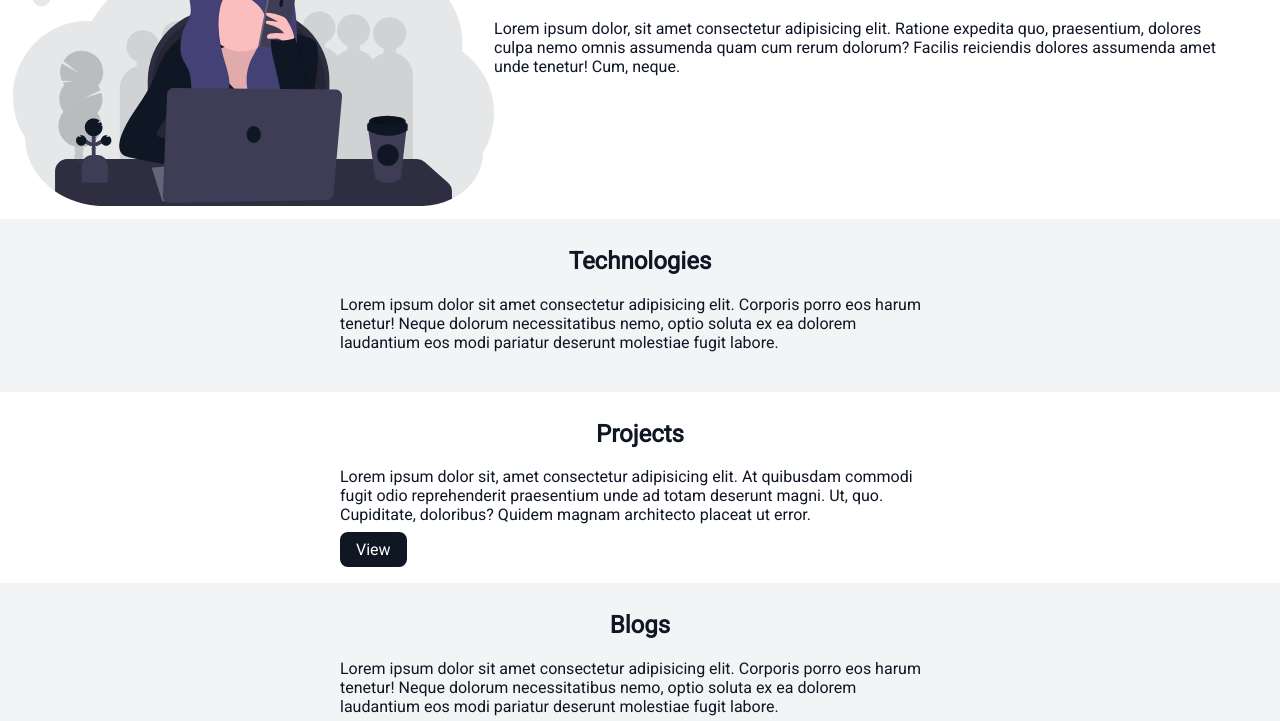
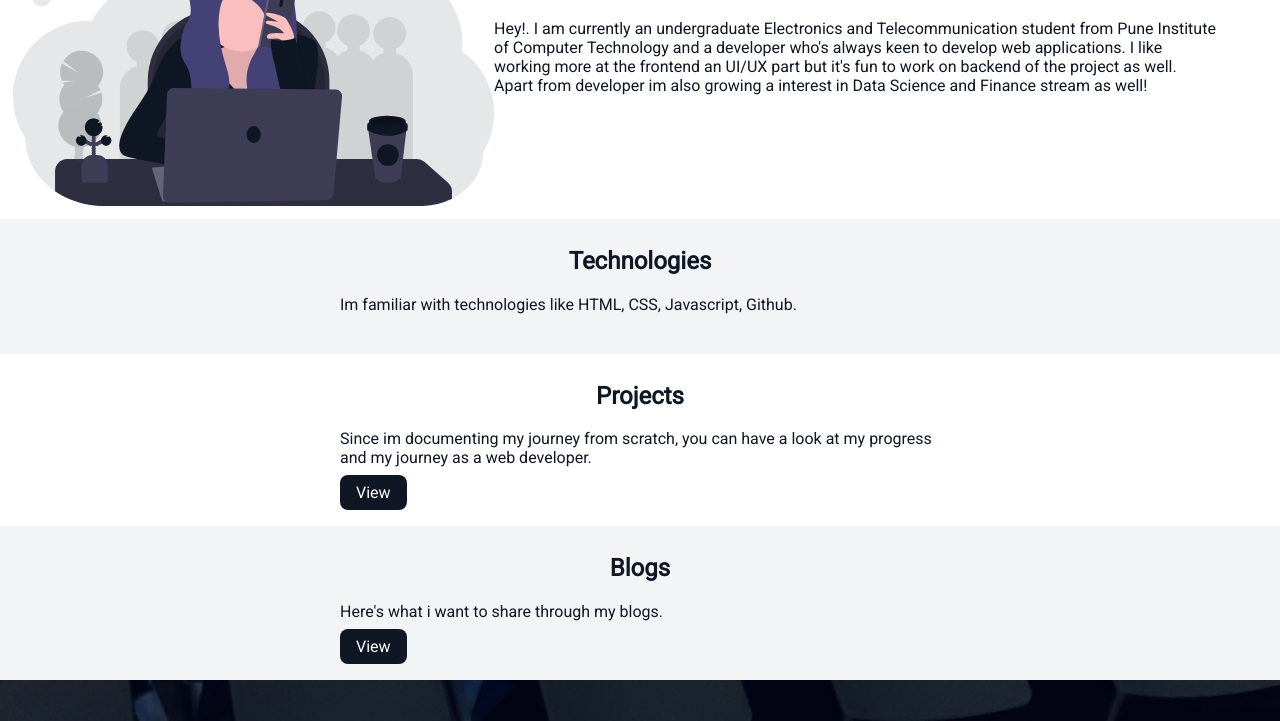
Before and after one commit to nshanbhag20001412/NehaShanbhagPortfolio, a plain HTML site: page index.html in a window 1280 px wide. Shown: the part 228-949 px from the top of the page. Drawn offline with Linux system fonts and the light colour scheme.

Commit message:
changes in the content.

```diff
--- a/index.html
+++ b/index.html
@@ -22,8 +22,11 @@
     <header class="hero hero-text">
         <img class="hero-img" src="Images/hero.svg"/>
         <div><h1>Neha Gajanan Shanbhag | Web Developer</h1>
-            <p>Lorem ipsum dolor, sit amet consectetur adipisicing elit. Ratione expedita quo, praesentium, dolores culpa nemo omnis assumenda quam cum rerum dolorum? Facilis reiciendis dolores assumenda amet unde tenetur! Cum, neque.
-            </p></div>
+            <p>Hey!. I am currently an undergraduate Electronics and Telecommunication student from Pune Institute of Computer Technology and a developer who's  always keen to develop web applications.
+
+             I like working more at the frontend an UI/UX part but it's fun to work on backend of the project as well. Apart from developer im also growing a interest in Data Science and Finance stream as well!
+            </p>
+        </div>
 
     </header>
 
@@ -33,7 +36,7 @@
         </h2>
         <div class="container container-center">
         <p>
-            Lorem ipsum dolor sit amet consectetur adipisicing elit. Corporis porro eos harum tenetur! Neque dolorum necessitatibus nemo, optio soluta ex ea dolorem laudantium eos modi pariatur deserunt molestiae fugit labore.
+           Im familiar with technologies like HTML, CSS, Javascript, Github.
         </p>
         <!-- <a class ="link primary-link" href="#">Primary Link</a> -->
         </div>
@@ -44,7 +47,7 @@
         <h2>Projects</h2>
         <div class="container container-center">
 
-            <p>Lorem ipsum dolor sit, amet consectetur adipisicing elit. At quibusdam commodi fugit odio reprehenderit praesentium unde ad totam deserunt magni. Ut, quo. Cupiditate, doloribus? Quidem magnam architecto placeat ut error.
+            <p>Since im documenting my journey from scratch, you can have a look at my progress and my journey as a web developer.
             </p><a class ="link primary-link" href="#">View</a>
         </div>
 
@@ -55,8 +58,9 @@
         <h2>Blogs</h2>
         <div class="container container-center">
         <p>
-            Lorem ipsum dolor sit amet consectetur adipisicing elit. Corporis porro eos harum tenetur! Neque dolorum necessitatibus nemo, optio soluta ex ea dolorem laudantium eos modi pariatur deserunt molestiae fugit labore.
-        </p><a class ="link primary-link" href="#">View</a>
+            Here's what i want to share through my blogs.
+        </p>
+        <a class ="link primary-link" href="#">View</a>
         </div>
 
     </section>
```
